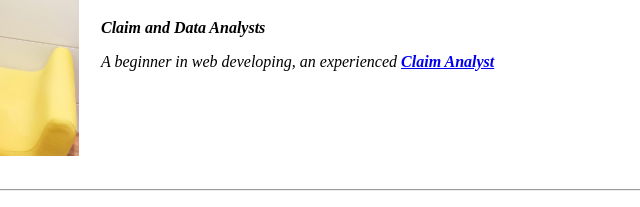
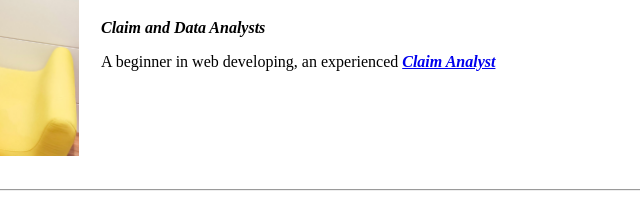
Before and after one commit to farahmuzahar/cv, a plain HTML site: page index.html in a window 1280 px wide. Shown: the part 164-371 px from the top of the page, 200-840 px from the left. Drawn offline with Linux system fonts and the light colour scheme.

Commit message:
Update index.html

```diff
--- a/index.html
+++ b/index.html
@@ -13,7 +13,7 @@
                 length="350" /></td>
                 <td><H1> Nurfarah Amira Muzahar</H1>
                 <p><em><strong>Claim and Data Analysts</strong></em></p>
-                <p><i>A beginner in web developing, an experienced <em><strong><a href="https://www.healthcaresupport.com/claims-analyst/#:~:text=A%20Claims%20Analyst%20in%20the,processes%20required%20to%20determine%20reimbursement.">Claim Analyst</a></strong></em></i></p></td>
+                <p>A beginner in web developing, an experienced <em><strong><a href="https://www.healthcaresupport.com/claims-analyst/#:~:text=A%20Claims%20Analyst%20in%20the,processes%20required%20to%20determine%20reimbursement.">Claim Analyst</a></strong></em></p></td>
              </tr>
         </table>
 
```
